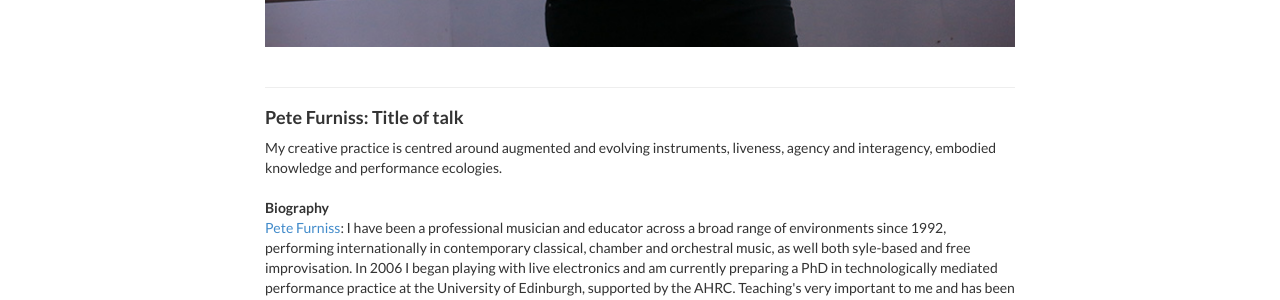
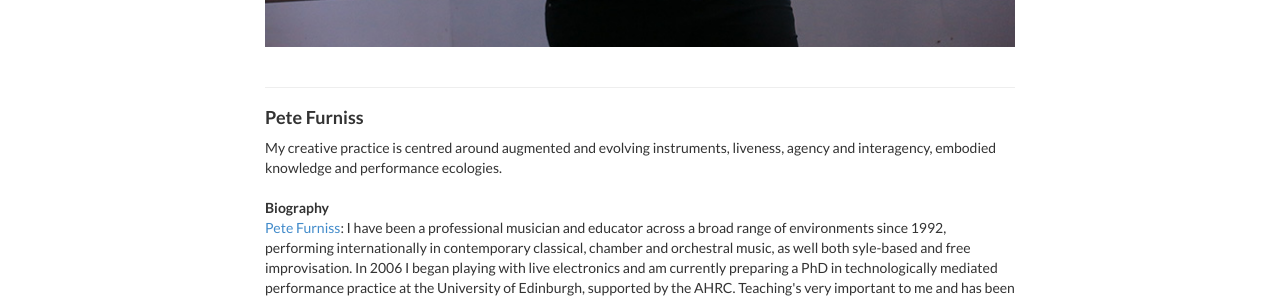
Before and after one commit to thormagnusson/steim, a Jekyll site: the page built from index.html, in a window 1280 px wide and 900 px high, scrolled down 8384 px. Shown: the part 154-454 px from the top of the window. Built offline with Jekyll 4.4.1, drawn with Linux system fonts in a browser that asks for light colours.

Commit message:
update links

```diff
--- a/_includes/participants.html
+++ b/_includes/participants.html
@@ -116,7 +116,7 @@
 
 
              <br><hr>
-            <h4><b>Pete Furniss: Title of talk</b></h4>
+            <h4><b>Pete Furniss</b></h4>
 
             My creative practice is centred around augmented and evolving instruments, liveness, agency and interagency, embodied knowledge and performance ecologies.<br>
 
```
